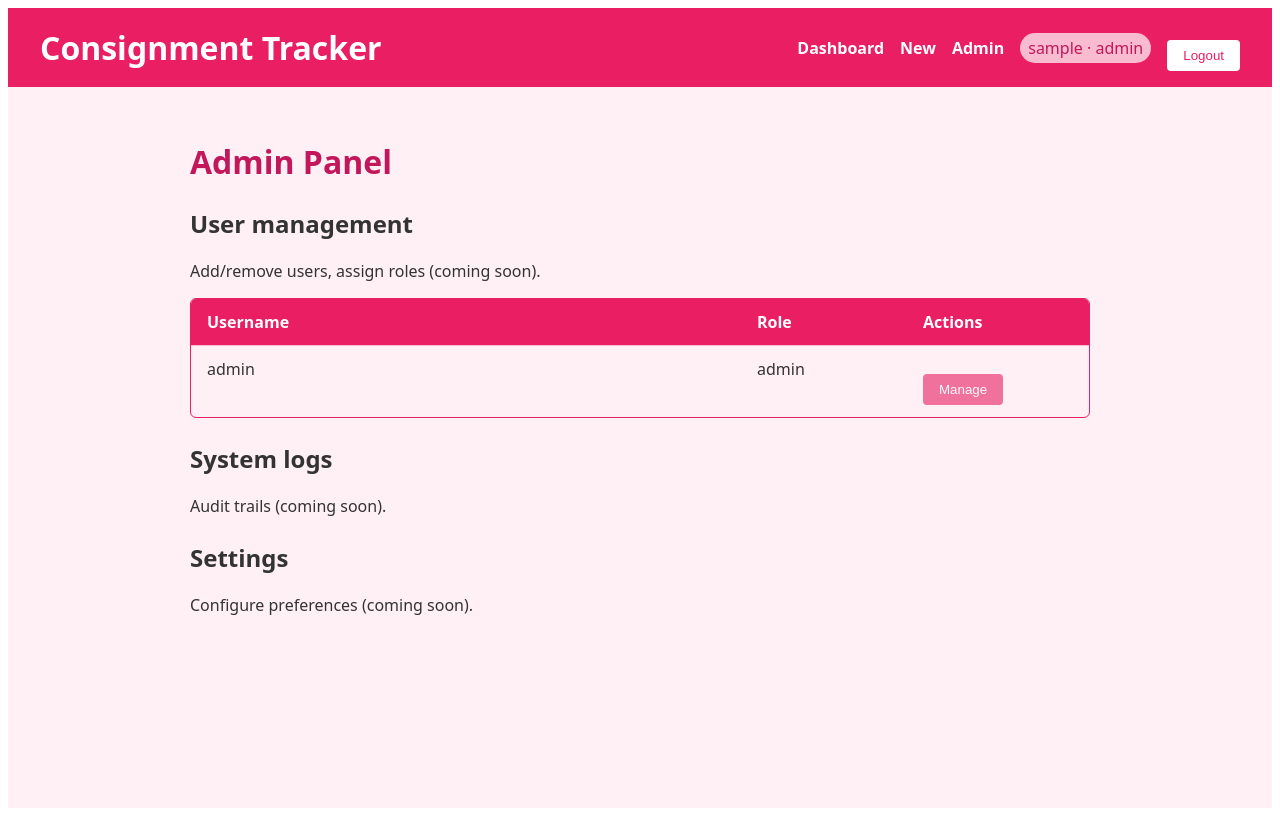
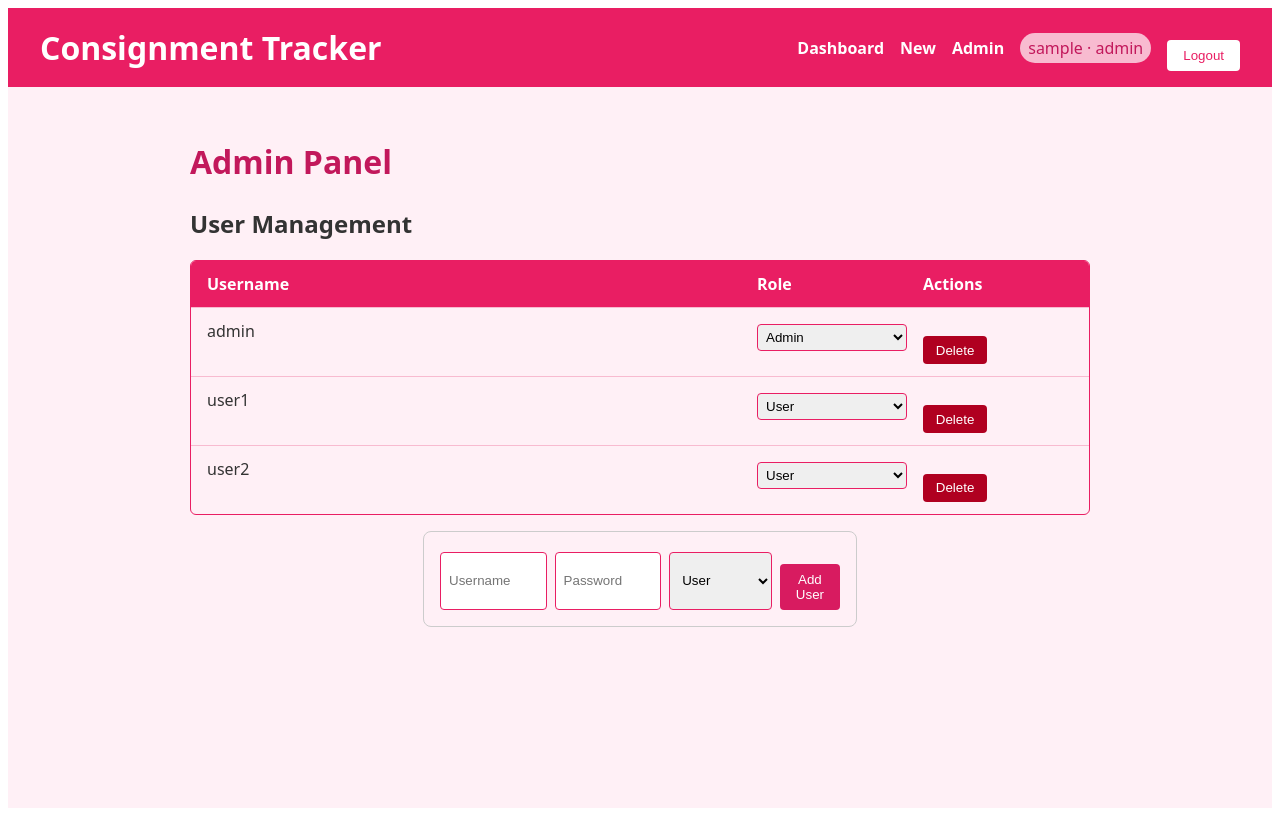
Before and after one commit to Zambagarrah/ReactJS_Consignment_Tracker, a React (Vite) app: page /admin in a window 1280 px wide. Built offline with nearby package versions, Linux system fonts and the light colour scheme; sample sign-in values are in the browser's storage.

Commit message:
Integrate CRUD operations into AdminPanel with user management UI and toast feedback

```diff
--- a/src/pages/AdminPanel.jsx
+++ b/src/pages/AdminPanel.jsx
@@ -1,38 +1,127 @@
 // src/pages/AdminPanel.jsx
+import { useEffect, useState, useContext } from 'react';
 import Layout from '../components/Layout';
+import {
+  fetchUsers,
+  createUser,
+  updateUser,
+  deleteUser,
+} from '../services/api';
+import { ToastContext } from '../context/ToastContext';
 import '../styles/AdminPanel.css';
 
 const AdminPanel = () => {
+  const { addToast } = useContext(ToastContext);
+  const [users, setUsers] = useState([]);
+  const [loading, setLoading] = useState(true);
+  const [newUser, setNewUser] = useState({ username: '', password: '', role: 'user' });
+
+  useEffect(() => {
+    loadUsers();
+  }, []);
+
+  const loadUsers = async () => {
+    try {
+      const data = await fetchUsers();
+      setUsers(data);
+      setLoading(false);
+    } catch {
+      addToast('Failed to load users', 'error');
+    }
+  };
+
+  const handleCreate = async (e) => {
+    e.preventDefault();
+    try {
+      await createUser(newUser);
+      addToast('User created successfully', 'success');
+      setNewUser({ username: '', password: '', role: 'user' });
+      loadUsers();
+    } catch {
+      addToast('Failed to create user', 'error');
+    }
+  };
+
+  const handleDelete = async (id) => {
+    try {
+      await deleteUser(id);
+      addToast('User deleted', 'success');
+      loadUsers();
+    } catch {
+      addToast('Failed to delete user', 'error');
+    }
+  };
+
+  const handleRoleChange = async (id, role) => {
+    try {
+      await updateUser(id, { role });
+      addToast('User role updated', 'success');
+      loadUsers();
+    } catch {
+      addToast('Failed to update role', 'error');
+    }
+  };
+
   return (
     <Layout>
       <div className="admin-panel">
         <h1>Admin Panel</h1>
 
         <section>
-          <h2>User management</h2>
-          <p className="muted">Add/remove users, assign roles (coming soon).</p>
+          <h2>User Management</h2>
+          {loading ? (
+            <p>Loading users...</p>
+          ) : (
             <div className="table">
               <div className="table-row table-header">
                 <div>Username</div>
                 <div>Role</div>
                 <div>Actions</div>
               </div>
-            <div className="table-row">
-              <div>admin</div>
-              <div>admin</div>
-              <div><button disabled>Manage</button></div>
+              {users.map((u) => (
+                <div key={u.id} className="table-row">
+                  <div>{u.username}</div>
+                  <div>
+                    <select
+                      value={u.role}
+                      onChange={(e) => handleRoleChange(u.id, e.target.value)}
+                    >
+                      <option value="user">User</option>
+                      <option value="admin">Admin</option>
+                    </select>
+                  </div>
+                  <div>
+                    <button onClick={() => handleDelete(u.id)}>Delete</button>
                   </div>
                 </div>
-        </section>
+              ))}
+            </div>
+          )}
 
-        <section>
-          <h2>System logs</h2>
-          <p className="muted">Audit trails (coming soon).</p>
-        </section>
-
-        <section>
-          <h2>Settings</h2>
-          <p className="muted">Configure preferences (coming soon).</p>
+          <form className="form-inline" onSubmit={handleCreate}>
+            <input
+              type="text"
+              placeholder="Username"
+              value={newUser.username}
+              onChange={(e) => setNewUser({ ...newUser, username: e.target.value })}
+              required
+            />
+            <input
+              type="password"
+              placeholder="Password"
+              value={newUser.password}
+              onChange={(e) => setNewUser({ ...newUser, password: e.target.value })}
+              required
+            />
+            <select
+              value={newUser.role}
+              onChange={(e) => setNewUser({ ...newUser, role: e.target.value })}
+            >
+              <option value="user">User</option>
+              <option value="admin">Admin</option>
+            </select>
+            <button type="submit">Add User</button>
+          </form>
         </section>
       </div>
     </Layout>
--- a/src/styles/AdminPanel.css
+++ b/src/styles/AdminPanel.css
@@ -17,6 +17,7 @@
   border: 1px solid var(--color-primary);
   border-radius: 6px;
   overflow: hidden;
+  margin-bottom: 1rem;
 }
 
 .table-header {
@@ -37,7 +38,42 @@
   border-top: none;
 }
 
-.table-row button[disabled] {
-  opacity: 0.6;
-  cursor: not-allowed;
+.table-row select {
+  padding: 0.25rem;
+  border-radius: 4px;
+  border: 1px solid var(--color-primary);
 }
+
+.table-row button {
+  background: var(--color-error);
+  color: white;
+  border: none;
+  padding: 0.4rem 0.8rem;
+  border-radius: 4px;
+  cursor: pointer;
+}
+
+.table-row button:hover {
+  background: var(--color-primary-dark);
+}
+
+.form-inline {
+  display: flex;
+  gap: 0.5rem;
+  margin-top: 1rem;
+}
+
+.form-inline input,
+.form-inline select {
+  padding: 0.5rem;
+  border: 1px solid var(--color-primary);
+  border-radius: 4px;
+}
+
+.form-inline button {
+  background: var(--color-success);
+  color: white;
+  border: none;
+  padding: 0.5rem 1rem;
+  border-radius: 4px;
+}
```
Lines whose indentation alone changed are shown as unchanged.
